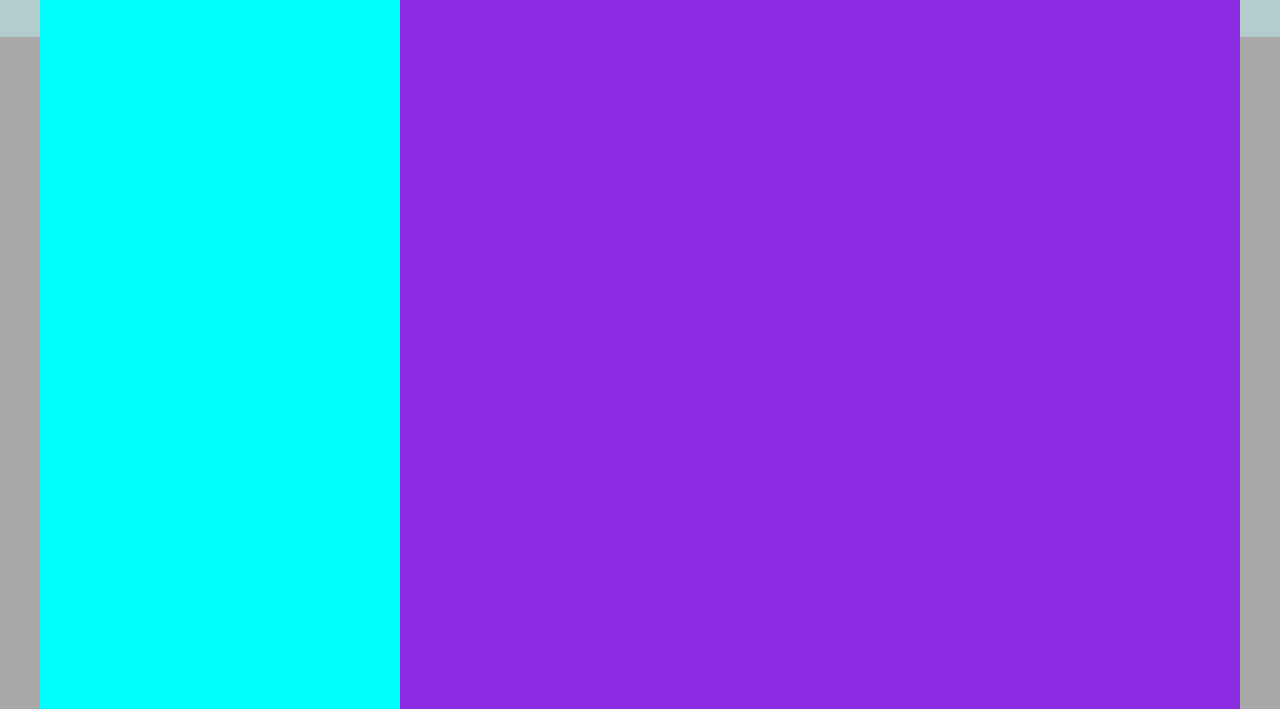
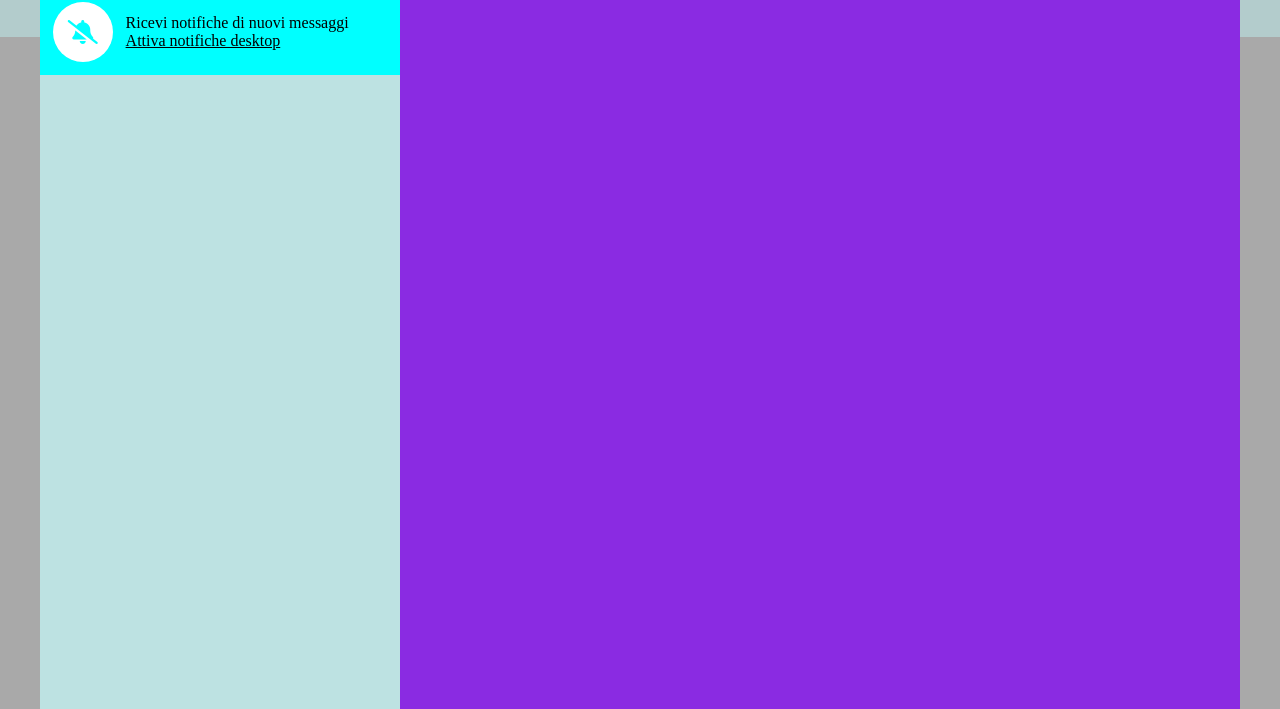
Before and after one commit to MattFofo/vue-boolzapp, a plain HTML site: page index.html in a window 1280 px wide. Shown: the part 91-800 px from the top of the page. Drawn offline with Linux system fonts and the light colour scheme.

Commit message:
barra notifiche

```diff
--- a/css/style.css
+++ b/css/style.css
@@ -25,6 +25,9 @@
     display: flex;
 }
 
+.underline {
+    text-decoration: underline;
+}
 
 
 
@@ -94,7 +97,7 @@
 .left-app-content {
     height: 100%;
     width: var(--left-app-content-width);
-    background-color: aqua;
+    background-color: rgb(189, 226, 226);
 }
 
 
@@ -115,3 +118,26 @@
 .user {
     align-items: center;
 }
+
+
+
+.notifications-alert {
+    align-items: center;
+    background-color: aqua;
+}
+
+
+.notifications-alert-icon {
+    justify-content: center;
+    align-items: center;
+    width: 60px;
+    height: 60px;
+    background-color: white;
+    border-radius: 50%;
+    margin: .8rem;
+}
+
+.fa-bell-slash {
+    font-size: 1.5rem;
+    color: aqua;
+}
--- a/index.html
+++ b/index.html
@@ -21,18 +21,32 @@
                 <div class="left-app-content">
 
                     <header class="header-left-content flex">
+
+                        <!-- immagine e nome utente -->
                         <div class="user flex">
                             <img class="avatar-img" src="img/avatar_io.jpg" alt="user image">
 
                             <div class="user-name">Sophia</div>
                         </div>
 
+                        <!-- pulsanti  -->
                         <div class="header-btns left-header-btns flex">
                             <i class="fa-solid fa-circle-notch"></i>
                             <i class="fa-solid fa-message"></i>
                             <i class="fa-solid fa-ellipsis-vertical"></i>
                         </div>
                     </header>
+
+                    <div class="notifications-alert flex">
+                        <div class="notifications-alert-icon flex">
+                            <i class="fa-solid fa-bell-slash"></i>
+                        </div>
+
+                        <div class="notification-alert-text">
+                            <div>Ricevi notifiche di nuovi messaggi</div>
+                            <div class="underline">Attiva notifiche desktop</div>
+                        </div>
+                    </div>
                 </div>
 
                 <!-- contenuto dx app -->
```
